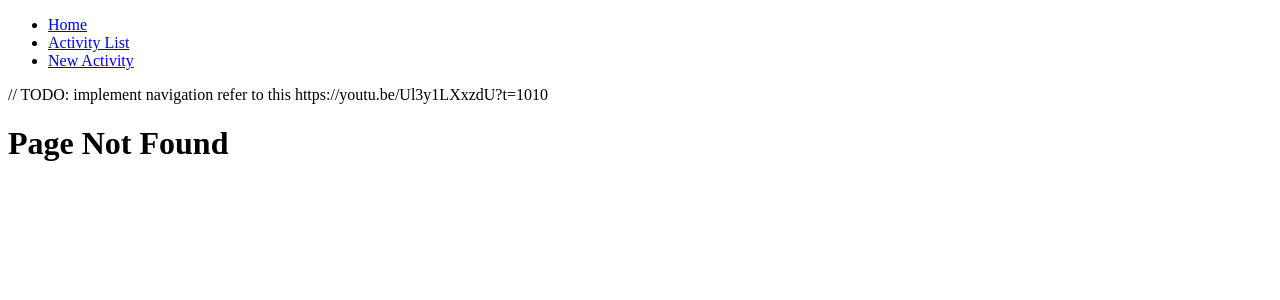
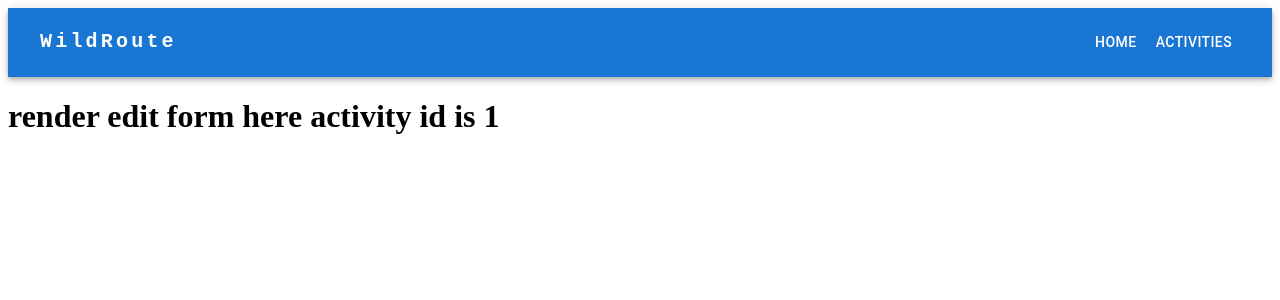
Before and after one commit to Brian3010/WildRoute, a React (Vite) app in the folder frontend/: page /activities/1/edit in a window 1280 px wide. Before the commit this address had no page. Shown: the top 300 px of the page. Built offline with nearby package versions, Linux system fonts and the light colour scheme.

Commit message:
add navbar

```diff
--- a/frontend/package.json
+++ b/frontend/package.json
@@ -10,6 +10,10 @@
     "preview": "vite preview"
   },
   "dependencies": {
+    "@emotion/react": "^11.11.1",
+    "@emotion/styled": "^11.11.0",
+    "@mui/icons-material": "^5.14.1",
+    "@mui/material": "^5.14.2",
     "react": "^18.2.0",
     "react-dom": "^18.2.0",
     "react-router-dom": "^6.13.0"
--- a/frontend/src/App.tsx
+++ b/frontend/src/App.tsx
@@ -1,7 +1,9 @@
 import { Link, Route, Routes } from 'react-router-dom';
 import './assets/App.css';
+import NavBar from './components/NavBar';
 import Activity from './pages/Activity';
 import ActivityList from './pages/ActivityList';
+import EditActivity from './pages/EditActivity';
 import HomePage from './pages/HomePage';
 import NewActivity from './pages/NewActivity';
 import NotFound from './pages/NotFound';
@@ -9,29 +11,53 @@
 function App() {
   return (
     <div className="App">
-      <nav>
-        <ul>
-          <li>
-            <Link to="/">Home</Link>
-          </li>
-          <li>
-            <Link to="/activities">Activity List</Link>
-          </li>
-          <li>
-            <Link to="/activities/new">New Activity</Link>
-          </li>
-        </ul>
-      </nav>
-      // TODO: implement navigation refer to this https://youtu.be/Ul3y1LXxzdU?t=1010
+      <>
+        <NavBar />
+      </>
+
       <Routes>
         <Route path="/" element={<HomePage />} />
-        <Route path="/activities" element={<ActivityList />} />
-        <Route path="/activities/:id" element={<Activity />} />
-        <Route path="/activities/new" element={<NewActivity />} />
+        <Route path="/activities">
+          <Route index element={<ActivityList />} />
+          <Route path=":id" element={<Activity />} />
+          <Route path="new" element={<NewActivity />} />
+          <Route path=":id/edit" element={<EditActivity />} />
+        </Route>
         <Route path="*" element={<NotFound />} />
       </Routes>
     </div>
   );
 }
+// function App() {
+//   return (
+//     <div className="App">
+//       <nav>
+//         <ul>
+//           <li>
+//             <Link to="/">Home</Link>
+//           </li>
+//           <li>
+//             <Link to="/activities">Activity List</Link>
+//           </li>
+//           <li>
+//             <Link to="/activities/new">New Activity</Link>
+//           </li>
+//         </ul>
+//       </nav>
+
+//       <Routes>
+//         <Route path="/" element={<HomePage />} />
+//         <Route path="/activities">
+//           <Route index element={<ActivityList />} />
+//           <Route path=":id" element={<Activity />} />
+//           <Route path="new" element={<NewActivity />} />
+//           <Route path=":id/edit" element={<EditActivity />} />
+//         </Route>
+//         <Route path="*" element={<NotFound />} />
+//       </Routes>
+//     </div>
+//   );
+// }
+// TODO: implement navigation refer to this https://youtu.be/Ul3y1LXxzdU?t=1010
 
 export default App;
--- /dev/null
+++ b/frontend/src/assets/NavBar.css
@@ -0,0 +1,4 @@
+.custom-navbar {
+  padding-left: 2.5vw;
+  padding-right: 2.5vw;
+}
--- /dev/null
+++ b/frontend/src/components/NavBar.tsx
@@ -0,0 +1,157 @@
+import MenuIcon from '@mui/icons-material/Menu';
+import AppBar from '@mui/material/AppBar';
+import Box from '@mui/material/Box';
+import Button from '@mui/material/Button';
+import IconButton from '@mui/material/IconButton';
+import Menu from '@mui/material/Menu';
+import MenuItem from '@mui/material/MenuItem';
+import Toolbar from '@mui/material/Toolbar';
+import Typography from '@mui/material/Typography';
+import * as React from 'react';
+import '../assets/NavBar.css';
+// import AdbIcon from '@mui/icons-material/Adb';
+// import Avatar from '@mui/material/Avatar';
+// import Container from '@mui/material/Container';
+// import Tooltip from '@mui/material/Tooltip';
+
+const pages = ['Home', 'Activities'];
+// const settings = ['Profile', 'Account', 'Dashboard', 'Logout'];
+
+function NavBar() {
+  const [anchorElNav, setAnchorElNav] = React.useState<null | HTMLElement>(null);
+  //   const [anchorElUser, setAnchorElUser] = React.useState<null | HTMLElement>(null);
+
+  //   const handleOpenUserMenu = (event: React.MouseEvent<HTMLElement>) => {
+  //     setAnchorElUser(event.currentTarget);
+  //   };
+  //   const handleCloseUserMenu = () => {
+  //     setAnchorElUser(null);
+  //   };
+
+  const handleOpenNavMenu = (event: React.MouseEvent<HTMLElement>) => {
+    setAnchorElNav(event.currentTarget);
+  };
+
+  const handleCloseNavMenu = () => {
+    setAnchorElNav(null);
+  };
+
+  return (
+    <AppBar position="static">
+      <div className="custom-navbar">
+        <Toolbar disableGutters>
+          <Typography
+            variant="h6"
+            noWrap
+            component="a"
+            href="/"
+            sx={{
+              mr: 2,
+              display: { xs: 'none', md: 'flex' },
+              fontFamily: 'monospace',
+              fontWeight: 700,
+              letterSpacing: '.2rem',
+              color: 'inherit',
+              textDecoration: 'none',
+            }}
+          >
+            WildRoute
+          </Typography>
+
+          <Box sx={{ flexGrow: 1, display: { xs: 'flex', md: 'none' } }}>
+            <IconButton
+              size="large"
+              aria-controls="menu-appbar"
+              aria-haspopup="true"
+              onClick={handleOpenNavMenu}
+              color="inherit"
+            >
+              <MenuIcon />
+            </IconButton>
+            <Menu
+              id="menu-appbar"
+              anchorEl={anchorElNav}
+              anchorOrigin={{
+                vertical: 'bottom',
+                horizontal: 'left',
+              }}
+              keepMounted
+              transformOrigin={{
+                vertical: 'top',
+                horizontal: 'left',
+              }}
+              open={Boolean(anchorElNav)}
+              onClose={handleCloseNavMenu}
+              sx={{
+                display: { xs: 'block', md: 'none' },
+              }}
+            >
+              {pages.map(page => (
+                <MenuItem key={page} onClick={handleCloseNavMenu}>
+                  <Typography textAlign="center">{page}</Typography>
+                </MenuItem>
+              ))}
+            </Menu>
+          </Box>
+          <Typography
+            variant="h5"
+            noWrap
+            component="a"
+            href=""
+            sx={{
+              mr: 2,
+              display: { xs: 'flex', md: 'none' },
+              flexGrow: 1,
+              fontFamily: 'monospace',
+              fontWeight: 700,
+              letterSpacing: '.1rem',
+              color: 'inherit',
+              textDecoration: 'none',
+            }}
+          >
+            WildRoute
+          </Typography>
+
+          <Box sx={{ flexGrow: 1, display: { xs: 'none', md: 'flex' }, justifyContent: 'flex-end' }}>
+            {pages.map(page => (
+              <Button key={page} onClick={handleCloseNavMenu} sx={{ my: 2, color: 'white', display: 'block' }}>
+                {page}
+              </Button>
+            ))}
+          </Box>
+
+          {/* <Box sx={{ flexGrow: 0 }}>
+            <Tooltip title="Open settings">
+              <IconButton onClick={handleOpenUserMenu} sx={{ p: 0 }}>
+                <Avatar alt="Remy Sharp" src="/static/images/avatar/2.jpg" />
+              </IconButton>
+            </Tooltip>
+            <Menu
+              sx={{ mt: '45px' }}
+              id="menu-appbar"
+              anchorEl={anchorElUser}
+              anchorOrigin={{
+                vertical: 'top',
+                horizontal: 'right',
+              }}
+              keepMounted
+              transformOrigin={{
+                vertical: 'top',
+                horizontal: 'right',
+              }}
+              open={Boolean(anchorElUser)}
+              onClose={handleCloseUserMenu}
+            >
+              {settings.map(setting => (
+                <MenuItem key={setting} onClick={handleCloseUserMenu}>
+                  <Typography textAlign="center">{setting}</Typography>
+                </MenuItem>
+              ))}
+            </Menu>
+          </Box> */}
+        </Toolbar>
+      </div>
+    </AppBar>
+  );
+}
+export default NavBar;
--- a/frontend/src/pages/Activity.tsx
+++ b/frontend/src/pages/Activity.tsx
@@ -1,10 +1,10 @@
-import { useParams } from 'react-router-dom';
-
+import { Link, useParams } from 'react-router-dom';
 function Activity() {
   const { id } = useParams();
   return (
     <>
       <h1>Activity Detail {id}</h1>
+      <Link to={`/activities/${id}/edit`}>Edit Activity</Link>
     </>
   );
 }
--- /dev/null
+++ b/frontend/src/pages/EditActivity.tsx
@@ -0,0 +1,10 @@
+import { useParams } from 'react-router-dom';
+
+export default function EditActivity() {
+  const { id } = useParams();
+  return (
+    <>
+      <h1>render edit form here activity id is {id}</h1>
+    </>
+  );
+}
```
Also changed, not shown: 1 other file (tests, documents, lock files or other folders).
